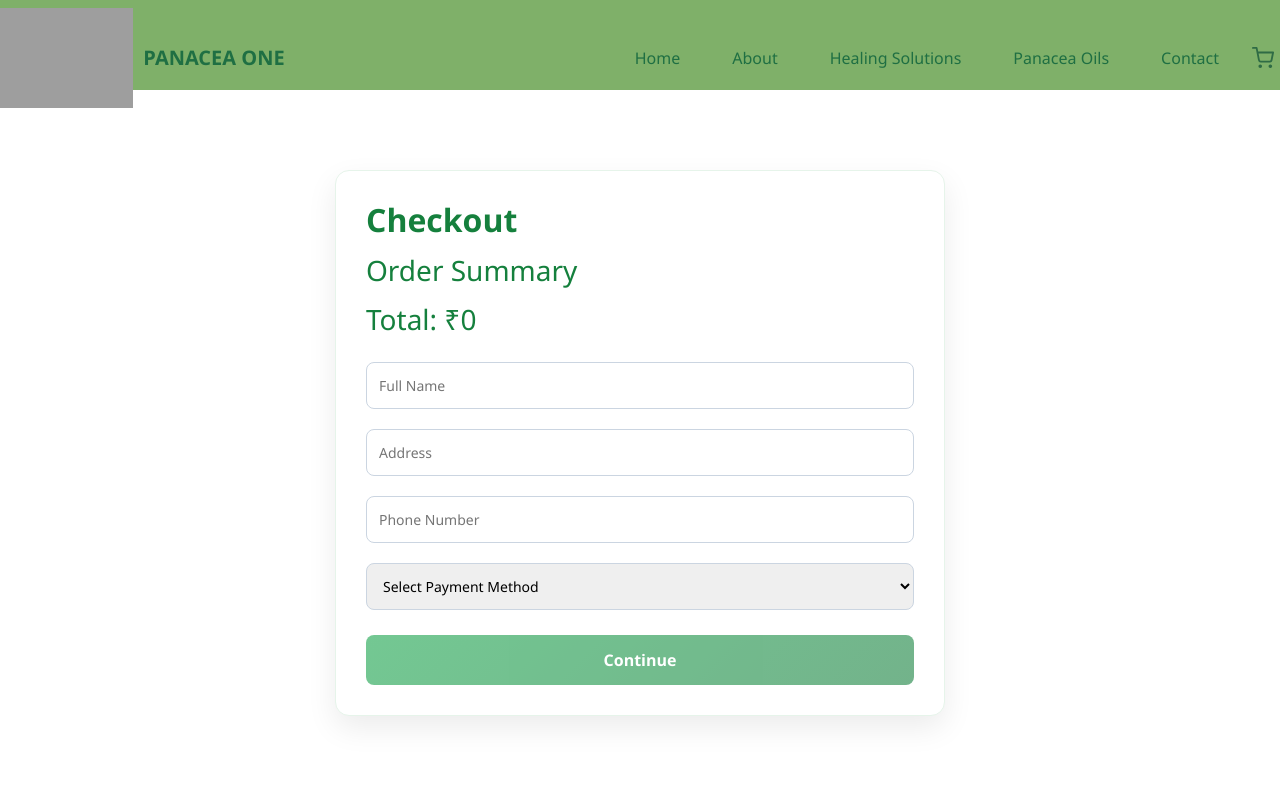
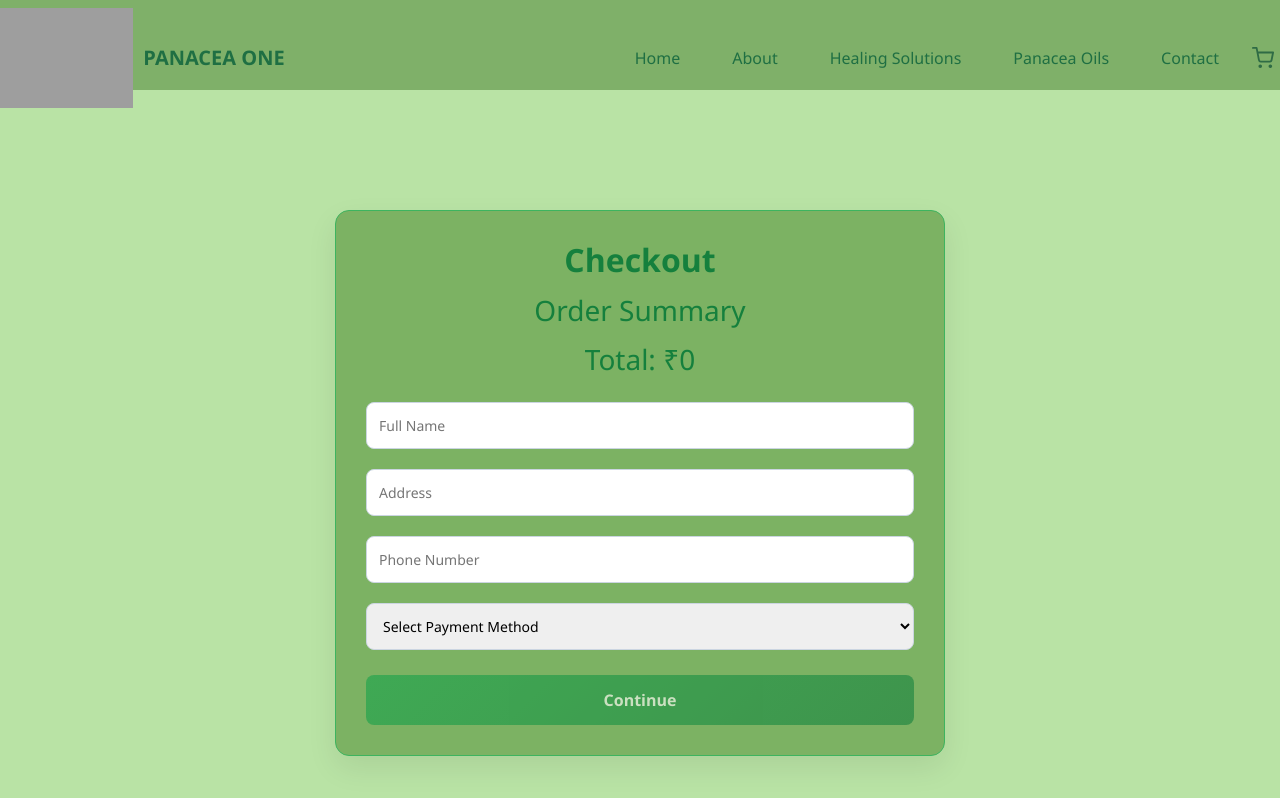
Before and after one commit to teena-2310/Panaceaone, a React (Vite) app in the folder Frontend/: page /checkout in a window 1280 px wide. Shown: the top 798 px of the page. Built offline with nearby package versions, Linux system fonts and the light colour scheme; grey boxes are pictures that could not be loaded.

Commit message:
checkout page

```diff
--- a/Frontend/src/Pages/CheckoutPage.css
+++ b/Frontend/src/Pages/CheckoutPage.css
@@ -1,6 +1,12 @@
 /* =========================
    MAIN CONTAINER
 ========================= */
+.checkout-page {
+  min-height: 100vh;
+  background-color:  #b9e3a5;   /* Light green */
+  padding: 40px;
+  text-align: center;
+}
 .checkout-container {
   max-width: 650px;
   margin: 60px auto;
@@ -8,11 +14,11 @@
 }
 
 .checkout-card {
-  background: #ffffff;
+  background:  #7cb263;
   padding: 30px;
   border-radius: 14px;
   box-shadow: 0 12px 30px rgba(0, 0, 0, 0.08);
-  border: 1px solid #e6f4ea;
+  border: 1px solid #3db45f;
 }
 
 /* =========================
--- a/Frontend/src/Pages/CheckoutPage.jsx
+++ b/Frontend/src/Pages/CheckoutPage.jsx
@@ -155,6 +155,7 @@ export default function CheckoutPage({ cartItems }) {
     transactionId.trim() && screenshot;
 
   return (
+    <div className="checkout-page">
     <div className="checkout-container">
       <div className="checkout-card">
 
@@ -308,5 +309,6 @@ export default function CheckoutPage({ cartItems }) {
 
       </div>
     </div>
+    </div>
   );
 }
--- a/Frontend/src/Pages/HealingSolutions.css
+++ b/Frontend/src/Pages/HealingSolutions.css
@@ -1,12 +1,12 @@
 /* ===== PAGE BACKGROUND ===== */
 .healing-wrapper {
-  background-color: #c9eabc; /* soft green */
+  background-color:  #b9e3a5; /* soft green */
   padding-top: 50px;
   padding-bottom: 50px;
 }
 
 .healing-unique-wrapper {
-  background-color: #c9eabc;
+  background-color: #1c5008;
   padding-top: 50px;
   padding-bottom: 50px;
   border-radius: 25px 25px 0 0;
@@ -15,16 +15,16 @@
 
 /* ===== CARD ===== */
 .healing-card {
-  background-color: #63b85b; /* darker green */
+  background-color:  #a2d085; /* darker green */
   border-radius: 22px;
   padding: 20px;
-  color: #fff;
+  color: #000701;
   transition: transform 0.3s ease, box-shadow 0.3s ease;
 }
 
 .healing-card:hover {
   transform: translateY(-8px);
-  box-shadow: 0 14px 35px rgba(0, 0, 0, 0.15);
+  box-shadow: 0 14px 35px rgba(4, 173, 12, 0.644);
 }
 
 /* ===== ICON ===== */
--- a/Frontend/src/Pages/HealingSolutions.jsx
+++ b/Frontend/src/Pages/HealingSolutions.jsx
@@ -73,7 +73,7 @@ export default function HealingSolutions() {
         <div className="container">
           <h1 className="text-center mb-5">Healing Solutions</h1>
 
-          {/* Healing Cards */}
+          {/* Healing Cards */}<div className="Healing cards">
           <div className="row justify-content-center">
             {healings.map((healing, index) => (
               <div className="col-lg-4 col-md-6 col-sm-10 mb-4" key={index}>
@@ -92,6 +92,7 @@ export default function HealingSolutions() {
                 </div>
               </div>
             ))}
+          </div>
           </div>
 
 
```
